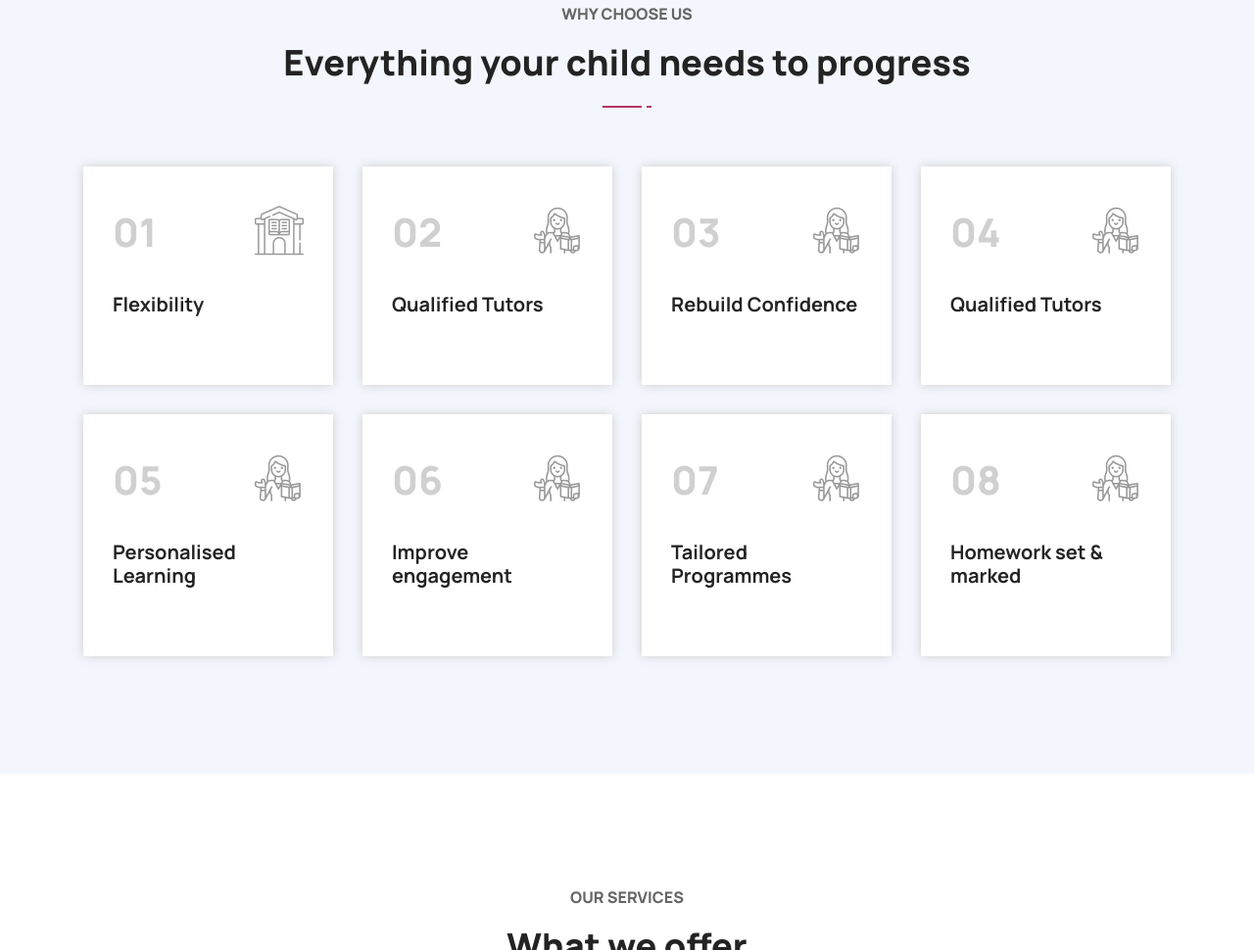
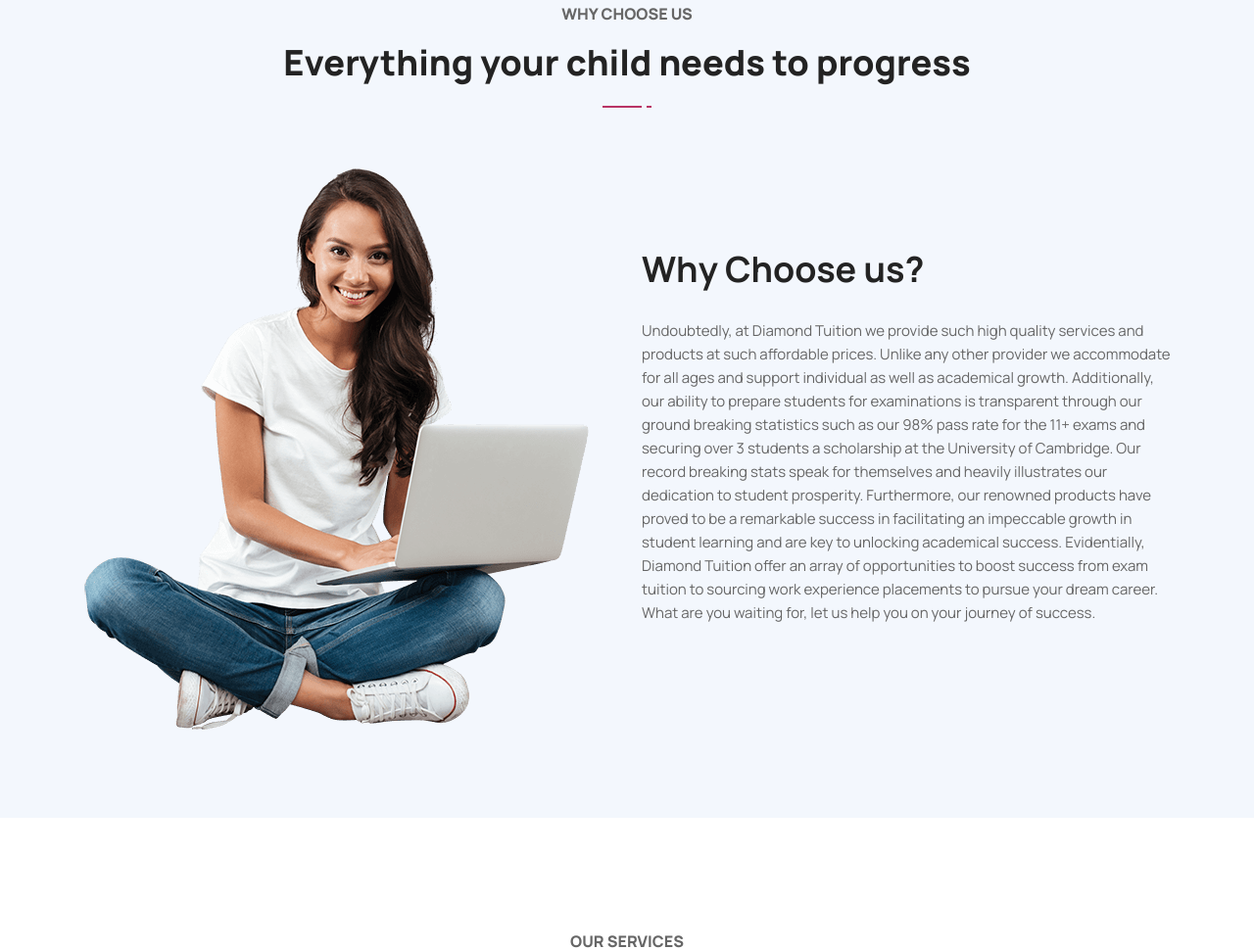
Before and after one commit to uncleejay/diatut, a plain HTML site: page index.html in a window 1280 px wide. Shown: the part 2369-3339 px from the top of the page at 98% size. Drawn offline with Linux system fonts and the light colour scheme.

Commit message:
added why choose us content in home

```diff
--- a/index.html
+++ b/index.html
@@ -285,65 +285,20 @@
         </div>
         <!-- End Fixed BG -->
         <div class="container">
-            <div class="info">
-                <div class="row">
-                    <div class="single-item col-lg-3 col-md-3">
-                                <div class="item">
-                                    <span>01</span>
-                                    <i class="flaticon-library"></i>
-                                    <h4>Flexibility</h4>
-                                </div>
-                            </div>
-                            <div class="single-item col-lg-3 col-md-3">
-                                <div class="item">
-                                    <span>02</span>
-                                    <i class="flaticon-teacher-2"></i>
-                                    <h4>Qualified Tutors</h4>
-                                </div>
-                            </div>
-                            <div class="single-item col-lg-3 col-md-3">
-                                <div class="item">
-                                    <span>03</span>
-                                    <i class="flaticon-teacher-2"></i>
-                                    <h4>Rebuild Confidence</h4>
-                                </div>
-                            </div>
-                            <div class="single-item col-lg-3 col-md-3">
-                                <div class="item">
-                                    <span>04</span>
-                                    <i class="flaticon-teacher-2"></i>
-                                    <h4>Qualified Tutors</h4>
-                                </div>
-                            </div>
-                            <div class="single-item col-lg-3 col-md-3">
-                                <div class="item">
-                                    <span>05</span>
-                                    <i class="flaticon-teacher-2"></i>
-                                    <h4>Personalised Learning</h4>
-                                </div>
-                            </div>
-                            <div class="single-item col-lg-3 col-md-3">
-                                <div class="item">
-                                    <span>06</span>
-                                    <i class="flaticon-teacher-2"></i>
-                                    <h4>Improve engagement</h4>
-                                </div>
-                            </div>
-                            <div class="single-item col-lg-3 col-md-3">
-                                <div class="item">
-                                    <span>07</span>
-                                    <i class="flaticon-teacher-2"></i>
-                                    <h4>Tailored Programmes</h4>
-                                </div>
-                            </div>
-                            <div class="single-item col-lg-3 col-md-3">
-                                <div class="item">
-                                    <span>08</span>
-                                    <i class="flaticon-teacher-2"></i>
-                                    <h4>Homework set & marked</h4>
-                                </div>
-                            </div>
+            <div class="about-items">
+                <div class="row align-center">
 
+
+                    <div class="col-lg-6 thumb">
+                        <img src="assets/img/illustration/5.png" alt="Thumb">
+                    </div>
+
+                    <div class="col-lg-6 info">
+                        <h2>Why Choose us?</h2>
+                        <p>
+                            Undoubtedly, at Diamond Tuition we provide such high quality services and products at such affordable prices. Unlike any other provider we accommodate for all ages and support individual as well as academical growth. Additionally, our ability to prepare students for examinations is transparent through our ground breaking statistics such as our 98% pass rate for the 11+ exams and securing over 3 students a scholarship at the University of Cambridge. Our record breaking stats speak for themselves and heavily illustrates our dedication to student prosperity. Furthermore, our renowned products have proved to be a remarkable success in facilitating an impeccable growth in student learning and are key to unlocking academical success. Evidentially, Diamond Tuition offer an array of opportunities to boost success from exam tuition to sourcing work experience placements to pursue your dream career. What are you waiting for, let us help you on your journey of success.
+                        </p>
+                    </div>
 
 
                 </div>
```
